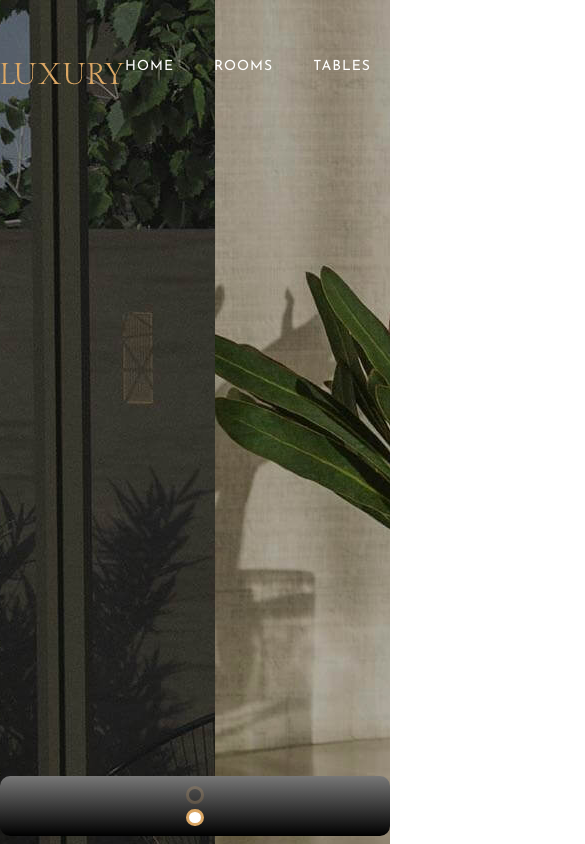
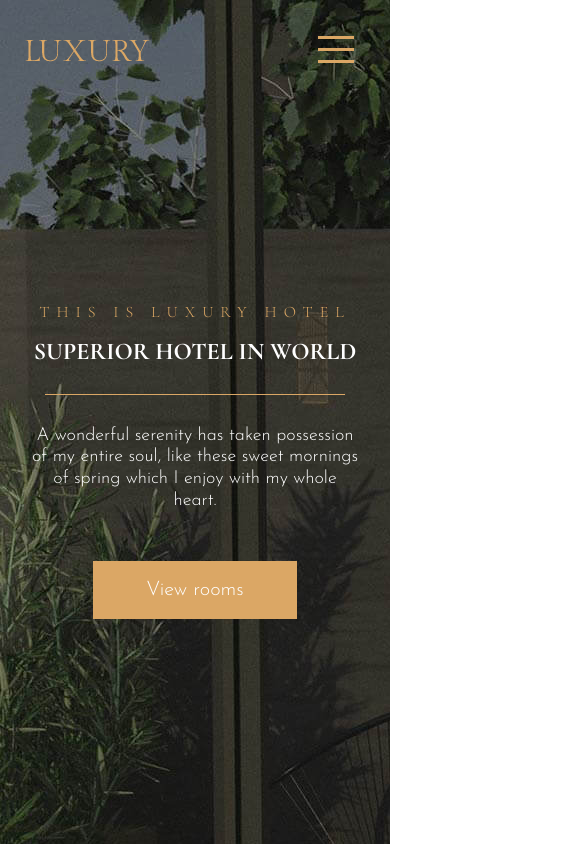
Before and after one commit to K3NXXX/luxury-hotel-react, a React (Create React App) app: page / in a window 390 px wide. Shown: the top 844 px of the page, 585 px wide, since content can reach past the window. Built offline with nearby package versions, Linux system fonts and the light colour scheme.

Commit message:
adaptive: made adaptive for slider

```diff
--- a/package.json
+++ b/package.json
@@ -13,6 +13,7 @@
     "@types/react-dom": "^18.0.0",
     "animate.css": "^4.1.1",
     "react": "^18.3.1",
+    "react-burger-menu": "^3.0.9",
     "react-dom": "^18.3.1",
     "react-router-dom": "^6.28.0",
     "react-scripts": "5.0.1",
@@ -44,5 +45,8 @@
       "last 1 firefox version",
       "last 1 safari version"
     ]
+  },
+  "devDependencies": {
+    "@types/react-burger-menu": "^2.8.7"
   }
 }
--- a/src/components/Header/Header.module.scss
+++ b/src/components/Header/Header.module.scss
@@ -1,13 +1,15 @@
 .root {
-	max-width: 1140px;
+	max-width: 1165px;
 	margin: 0 auto;
 	position: relative;
 	z-index: 2;
-	padding: 40px 0;
+	padding: 40px 25px;
 	.content {
 		display: flex;
 		justify-content: space-between;
 		align-items: center;
+
+
 		.left {
 			cursor: pointer;
 		}
@@ -18,6 +20,9 @@
 			ul {
 				display: flex;
 				gap: 0 40px;
+				@media (max-width:930px) {
+					display: none;
+				}
 				li {
 					font-size: 14px;
 					font-family: 'Josefin Sans', sans-serif;
@@ -39,6 +44,9 @@
 				&:hover {
 					background-color: #000000;
 				}
+				@media (max-width:930px) {
+					display: none;
+				}
 			}
 		}
 	}
--- a/src/components/Header/Header.tsx
+++ b/src/components/Header/Header.tsx
@@ -3,10 +3,13 @@ import { Link } from 'react-router-dom'
 import logo from '../../assets/header/logo.png'
 import { PAGES } from '../../constants/url.constants'
 import { headerMenu } from '../../lists/header.menu.list'
+import BurgerMenu from '../../ui/BurgerMenu/BurgerMenu'
 import styles from './Header.module.scss'
 
 const Header: React.FC = () => {
 	return (
+		<>
+			<BurgerMenu />
 			<header className={styles.root}>
 				<div className={styles.content}>
 					<div className={styles.left}>
@@ -28,6 +31,7 @@ const Header: React.FC = () => {
 					</div>
 				</div>
 			</header>
+		</>
 	)
 }
 
--- a/src/components/IntroSlider/IntroSlider.module.scss
+++ b/src/components/IntroSlider/IntroSlider.module.scss
@@ -5,6 +5,7 @@
 		left: 0;
 		right: 0;
 		bottom: 0;
+
 		.text__wrapper {
 			text-align: center;
 			display: flex;
@@ -15,6 +16,19 @@
 			left: 50%;
 			z-index: 10;
 			transform: translateX(-50%);
+			width: 930px;
+			@media (max-width:1075px) {
+				width: 800px;
+			}
+			@media (max-width:820px) {
+				max-width: 600px;
+			}
+			@media (max-width:600px) {
+				max-width: 400px;
+			}
+			@media (max-width:420px) {
+				max-width: 330px;
+			}
 			.text__wrapper_1 {
 				font-size: 20px;
 				font-family: 'Cormorant Garamond', serif;
@@ -23,16 +37,31 @@
 				text-transform: uppercase;
 				letter-spacing: 7px;
 				margin-bottom: 20px;
-
+				@media (max-width:420px) {
+					font-size: 16px;
+				}
 			}
 			.text__wrapper_2 {
-				font-size: 70px;
+				font-size: 68px;
 				font-family: 'Cormorant Garamond', serif;
 				font-weight: 700;
 				color: #ffffff;
 				text-transform: uppercase;
 				margin-bottom: 30px;
+				@media (max-width:1075px) {
+					font-size: 50px;
+				}
+				@media (max-width:820px) {
+					font-size: 35px;
+				}
+				@media (max-width:600px) {
+					font-size: 25px;
+				}
+				@media (max-width:420px) {
+					font-size: 24px;
+				}
 			}
+
 			.text__wrapper_3 {
 				color: #ffffff;
 				font-size: 22px;
@@ -41,6 +70,18 @@
 				text-align: center;
 				margin-bottom: 50px;
 				line-height: 120%;
+				@media (max-width: 1130px) {
+					font-size: 18px;
+				}
+				@media (max-width:820px) {
+					max-width: 400px;
+				}
+				@media (max-width:420px) {
+					max-width: 350px;
+				}
+
+
+
 			}
 			.line__wrapper {
 				display: flex;
@@ -86,6 +127,9 @@
 			background: -ms-linear-gradient(top, #777777 0%, #000000 100%);
 			background: linear-gradient(to bottom, #777777 0%, #000000 100%);
 			border-radius: 10px;
+			@media (max-width:1075px) {
+				display: none;
+			}
 		}
 		.swiper-pagination-bullet-active {
 			background: rgb(255, 255, 255) !important;
--- a/src/components/IntroSlider/IntroSlider.tsx
+++ b/src/components/IntroSlider/IntroSlider.tsx
@@ -1,5 +1,5 @@
 import 'animate.css'
-import React, { useState } from 'react'
+import React, { useEffect, useState } from 'react'
 import 'swiper/css'
 import 'swiper/css/pagination'
 import { A11y, Autoplay, Pagination } from 'swiper/modules'
@@ -8,6 +8,7 @@ import slide1 from '../../assets/home/intro/slider1.jpg'
 import slide2 from '../../assets/home/intro/slider2.jpg'
 import styles from './IntroSlider.module.scss'
 
+
 const IntroSlider: React.FC = () => {
 	const [visibleText, setVisibleText] = useState(true)
 
@@ -15,9 +16,19 @@ const IntroSlider: React.FC = () => {
 		setVisibleText(false)
 		setTimeout(() => setVisibleText(true), 2000)
 	}
+
+	const showSettings = (event: any) => {
+		event.preventDefault();
+	}
+
+	useEffect(() => {
+		setVisibleText(true)
+	}, [])
+
 	return (
 		<div className={styles.root}>
 			<div className={styles.content}>
+
 				<div
 					className={`${styles.text__wrapper} ${
 						!visibleText ? styles.hidden : ''
@@ -57,7 +68,7 @@ const IntroSlider: React.FC = () => {
 					slidesPerView={1}
 					allowTouchMove={false}
 					speed={1800}
-					autoplay={{ delay: 5000, disableOnInteraction: false }}
+					autoplay={{ delay: 10000, disableOnInteraction: false }}
 					onSlideChange={handleSlideChange}
 					onTouchStart={(swiper:any) => swiper.autoplay.stop()}
 					onTouchEnd={(swiper:any) => swiper.autoplay.start()}
--- /dev/null
+++ b/src/ui/BurgerMenu/BurgerMenu.css
@@ -0,0 +1,68 @@
+.bm-burger-button {
+	position: fixed;
+	width: 36px;
+	height: 30px;
+	right: 36px;
+	top: 36px;
+	display: none;
+
+}
+
+@media (max-width:930px) {
+		.bm-burger-button {
+			display: block;
+		}
+}
+
+.bm-burger-bars {
+	background: #dba765;
+	height: 10%  !important;
+}
+
+
+
+.bm-cross-button {
+	height: 24px;
+	width: 24px;
+}
+
+.bm-cross {
+	background: #bdc3c7;
+}
+
+.bm-menu-wrap {
+	position: fixed;
+	height: 100%;
+}
+
+.bm-menu {
+	background: #302e2e;
+	padding: 2.5em 1.5em 0;
+	font-size: 1.15em;
+}
+
+.bm-morph-shape {
+	fill: #373a47;
+}
+
+.bm-item-list {
+
+	padding: 0.8em;
+	display: flex;
+	flex-direction: column;
+	gap: 30px 0;
+
+}
+
+.bm-item {
+	display: inline-block;
+}
+
+.bm-overlay {
+	background: rgba(0, 0, 0, 0.3);
+}
+
+.header-menu-list a {
+	font-size: 25px;
+	color: #dba765;
+}
--- /dev/null
+++ b/src/ui/BurgerMenu/BurgerMenu.tsx
@@ -0,0 +1,19 @@
+import React from 'react'
+import { slide as Menu } from 'react-burger-menu'
+import { Link } from 'react-router-dom'
+import { headerMenu } from '../../lists/header.menu.list'
+import './BurgerMenu.css'
+
+const BurgerMenu: React.FC = () => {
+	return (
+		<Menu>
+			{headerMenu.map(item => (
+				<ul className='header-menu-list'>
+					<Link key={item.id} className='menu-item' to={item.url}>{item.label}</Link>
+				</ul>
+			))}
+		</Menu>
+	)
+}
+
+export default BurgerMenu
```
Also changed, not shown: 2 other files (tests, documents, lock files or other folders). Lines whose indentation alone changed are shown as unchanged.
